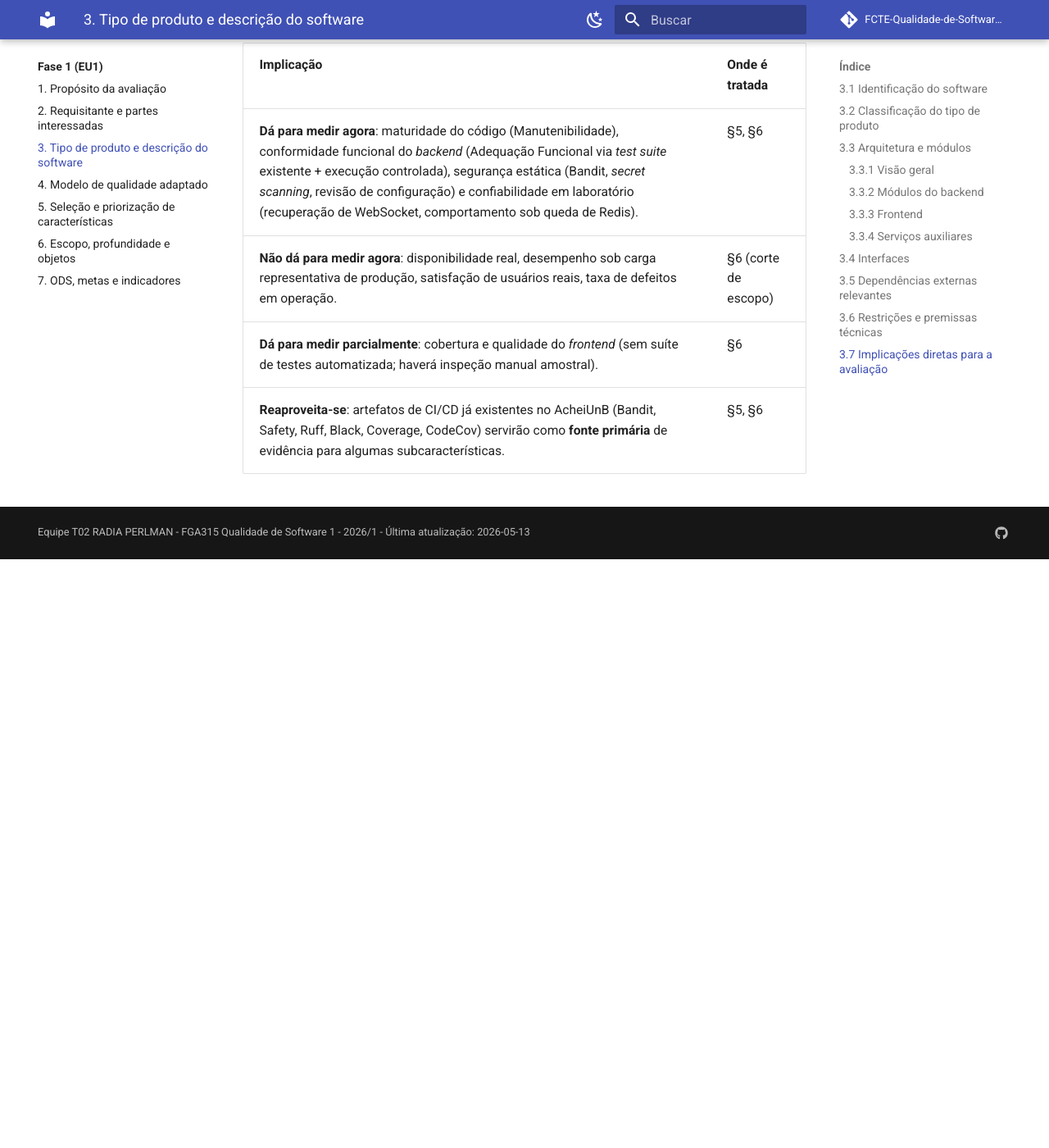
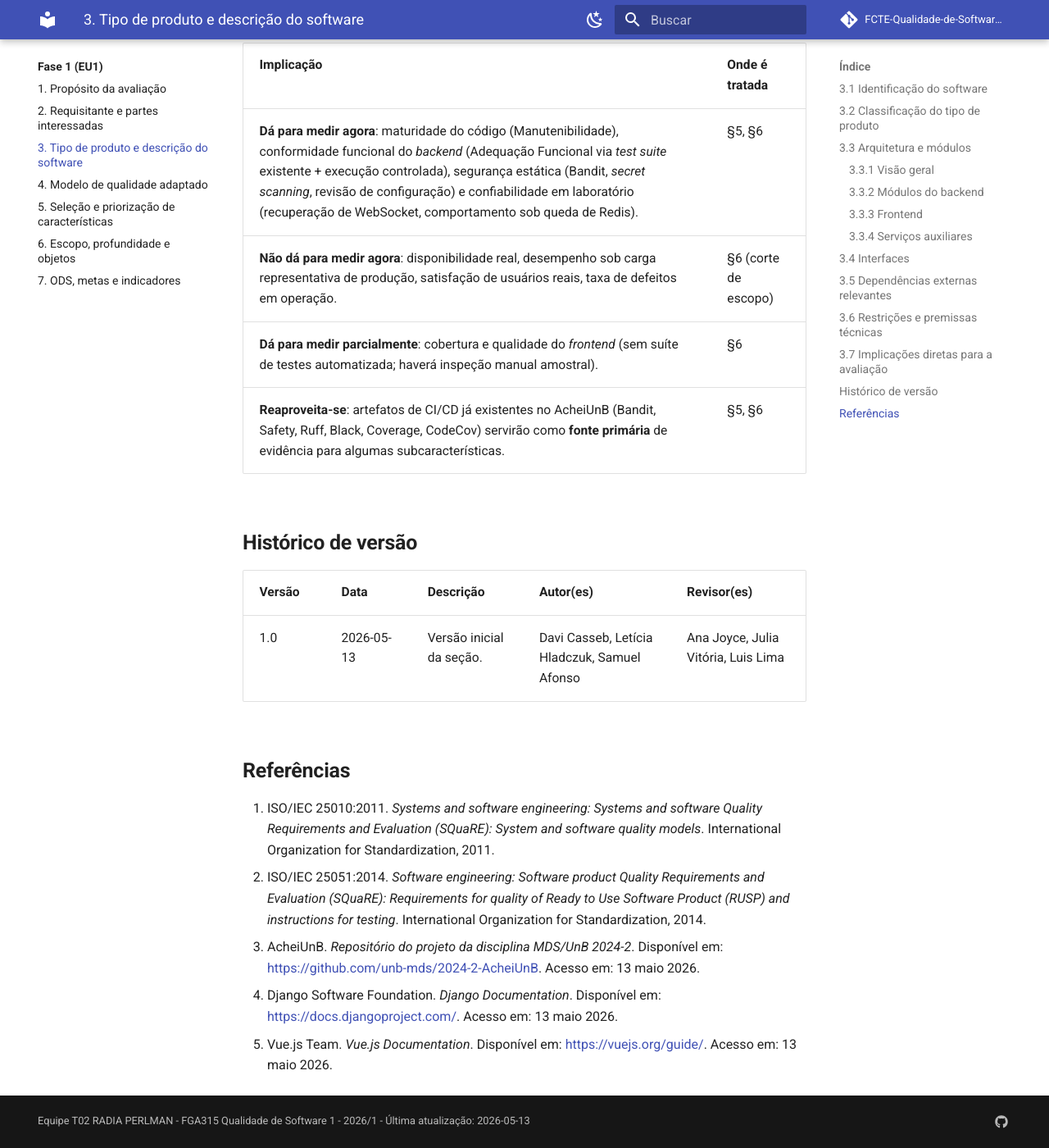
Before and after one commit to FCTE-Qualidade-de-Software-1/2026-1_T02_RADIA_PERLMAN, an MkDocs documentation site: the page built from docs/fase1/03-software.md, in a window 1280 px wide and 1400 px high, scrolled down 5730 px. Shown: the whole window at 82% size. Built offline with MkDocs 1.6.1 and Material for MkDocs 9.7.7, drawn with Linux system fonts in a browser that asks for light colours; comment, search, counter and statistics services are not loaded; before the commit the page ends 6412 px from its top, so only the background shows below that.

Commit message:
docs(phase1): add version history and references to section 3
Co-authored-by: Davi Casseb <77282586+dcasseb@users.noreply.github.com>
Co-authored-by: Leticia Hladczuk <109438911+HladczukLe@users.noreply.github.com>
Co-authored-by: Samuel Afonso <106821260+SamuelAfonso@users.noreply.github.com>

```diff
--- a/docs/fase1/03-software.md
+++ b/docs/fase1/03-software.md
@@ -179,3 +179,17 @@
 | **Não dá para medir agora**: disponibilidade real, desempenho sob carga representativa de produção, satisfação de usuários reais, taxa de defeitos em operação. | §6 (corte de escopo) |
 | **Dá para medir parcialmente**: cobertura e qualidade do *frontend* (sem suíte de testes automatizada; haverá inspeção manual amostral). | §6 |
 | **Reaproveita-se**: artefatos de CI/CD já existentes no AcheiUnB (Bandit, Safety, Ruff, Black, Coverage, CodeCov) servirão como **fonte primária** de evidência para algumas subcaracterísticas. | §5, §6 |
+
+## Histórico de versão
+
+| Versão | Data       | Descrição                | Autor(es)                                  | Revisor(es)                          |
+|--------|------------|--------------------------|--------------------------------------------|--------------------------------------|
+| 1.0    | 2026-05-13 | Versão inicial da seção. | Davi Casseb, Letícia Hladczuk, Samuel Afonso | Ana Joyce, Julia Vitória, Luis Lima |
+
+## Referências
+
+1. ISO/IEC 25010:2011. *Systems and software engineering: Systems and software Quality Requirements and Evaluation (SQuaRE): System and software quality models*. International Organization for Standardization, 2011.
+2. ISO/IEC 25051:2014. *Software engineering: Software product Quality Requirements and Evaluation (SQuaRE): Requirements for quality of Ready to Use Software Product (RUSP) and instructions for testing*. International Organization for Standardization, 2014.
+3. AcheiUnB. *Repositório do projeto da disciplina MDS/UnB 2024-2*. Disponível em: <https://github.com/unb-mds/2024-2-AcheiUnB>. Acesso em: 13 maio 2026.
+4. Django Software Foundation. *Django Documentation*. Disponível em: <https://docs.djangoproject.com/>. Acesso em: 13 maio 2026.
+5. Vue.js Team. *Vue.js Documentation*. Disponível em: <https://vuejs.org/guide/>. Acesso em: 13 maio 2026.
```
